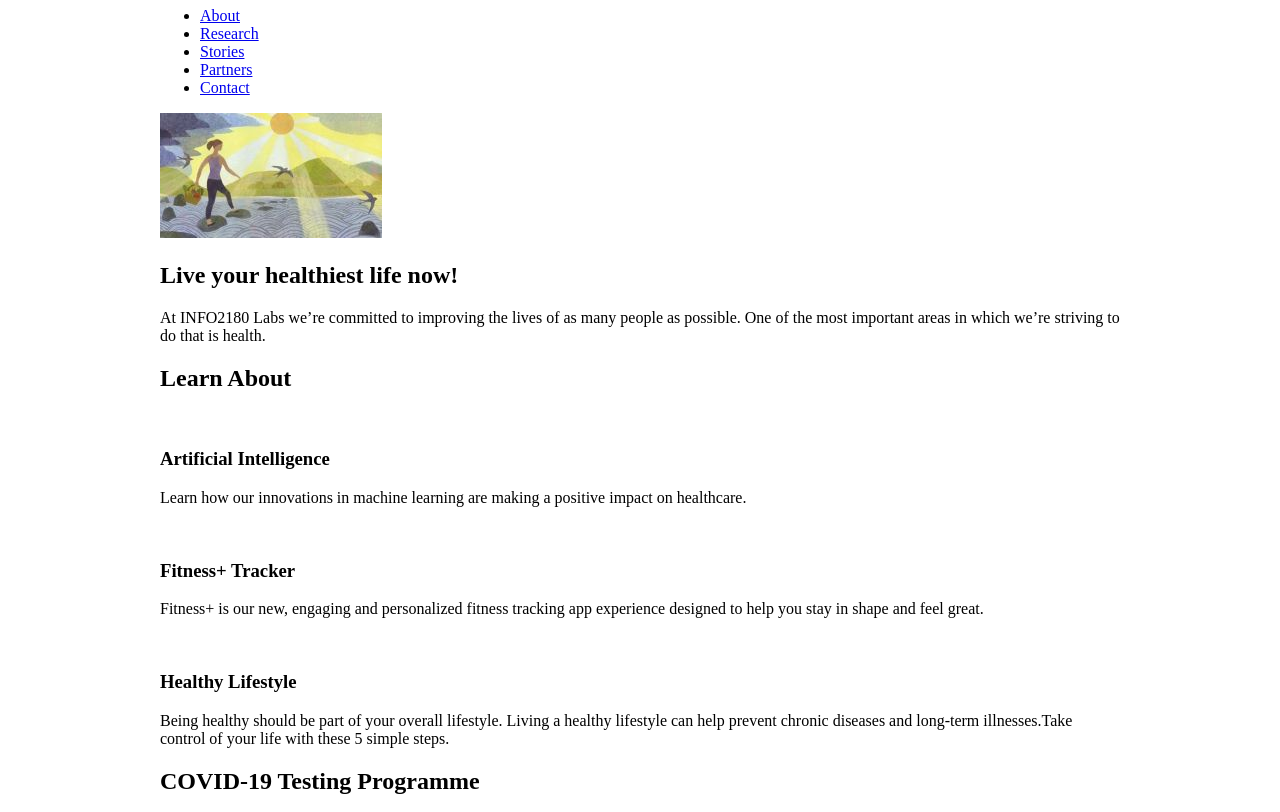
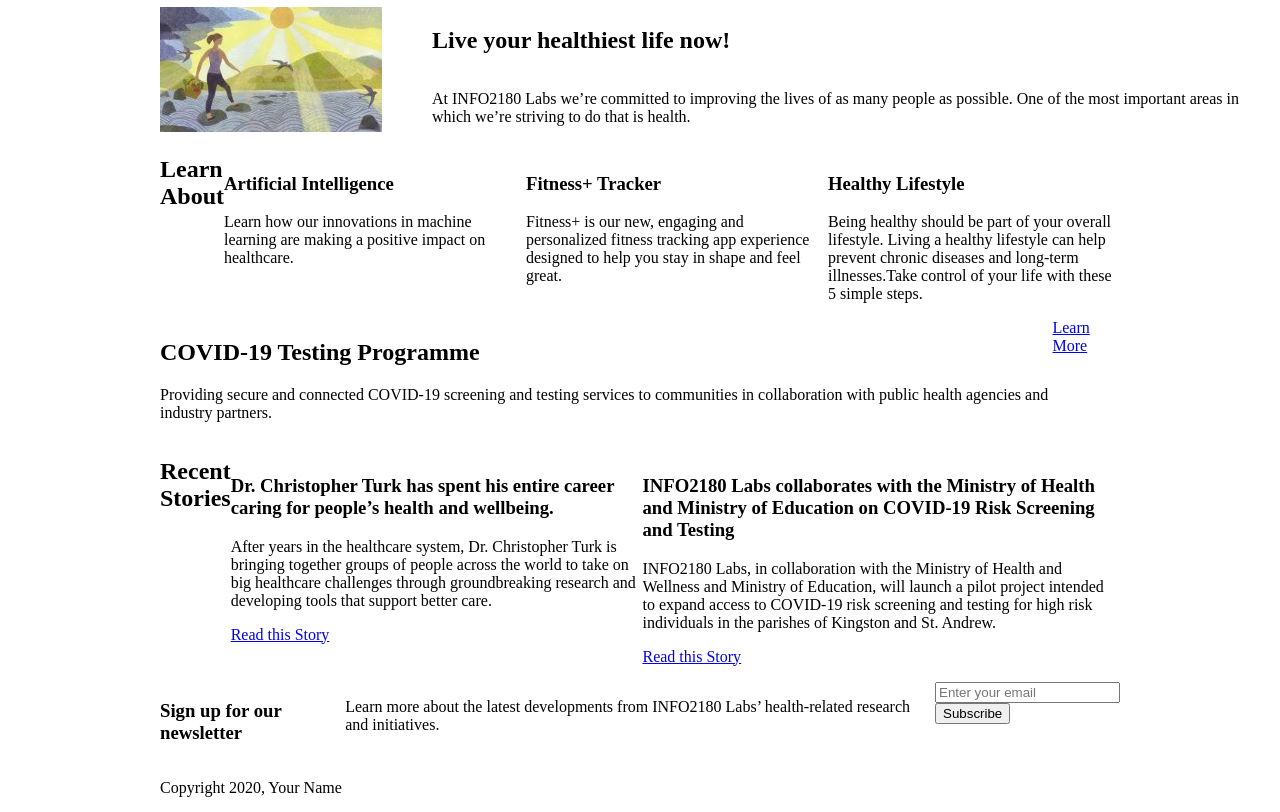
Before and after one commit to Kharma-Nailah/info2180-project1, a plain HTML site: page index.html in a window 1280 px wide. Shown: the part 73-885 px from the top of the page. Drawn offline with Linux system fonts and the light colour scheme.

Commit message:
adjusted header and learn about contents

```diff
--- a/styles.css
+++ b/styles.css
@@ -2,10 +2,90 @@
 body {
     margin: 0;
     font-size: 16px;
+
 }
 
-.container {
+.container
+{
     margin: 0 auto;
     max-width: 960px;
     width: 100%;
+
+    padding: 0px;
+    grid-area: header;
+    display: flex;
+    flex-direction: row;
 }
+
+header h1
+{
+    text-align: left;
+}
+/*remove bullits*/
+nav ul {
+    list-style-type: none;
+  }
+
+/*allign tabs to the right*/
+header li
+{
+    padding: 5px 5px 5px 5px 5px ;
+    display: inline-block;
+    margin: 0;
+    padding-top:0em ;
+    text-align: right;
+}
+/*adjust p right of 'healthiest' img*/
+section
+{
+    position: relative;
+}
+
+.overview-hero-text p
+{
+    float: right;
+    position: absolute;
+    padding-left: 50px;
+
+}
+.overview-hero-text h2
+{
+    text-align: right;
+    padding-left: 50px;
+}
+/*layout learn about columns */
+
+/*.learn-about.container.cards
+ {
+     display: grid;
+     grid-template-columns: 300px 300px 300px ;
+     grid-template-rows: max-content;
+
+
+ }*/
+
+.cards
+ {
+     display: grid;
+     grid-template-columns: repeat(3,1fr) ;
+     grid-gap: 10px;
+
+ }
+
+.learn-about.container.card
+ {
+    box-shadow: 2px 1px 2px 1px;
+    /*display: inline;
+    align-items: center;
+    justify-content: center;*/
+    display: flex;
+    align-items: center;
+    justify-content: center;
+    /*border-style: outset;*/
+}
+
+
+ .learn-about.card-body
+ {
+     padding: 0px 15px 15px;
+ }
```
